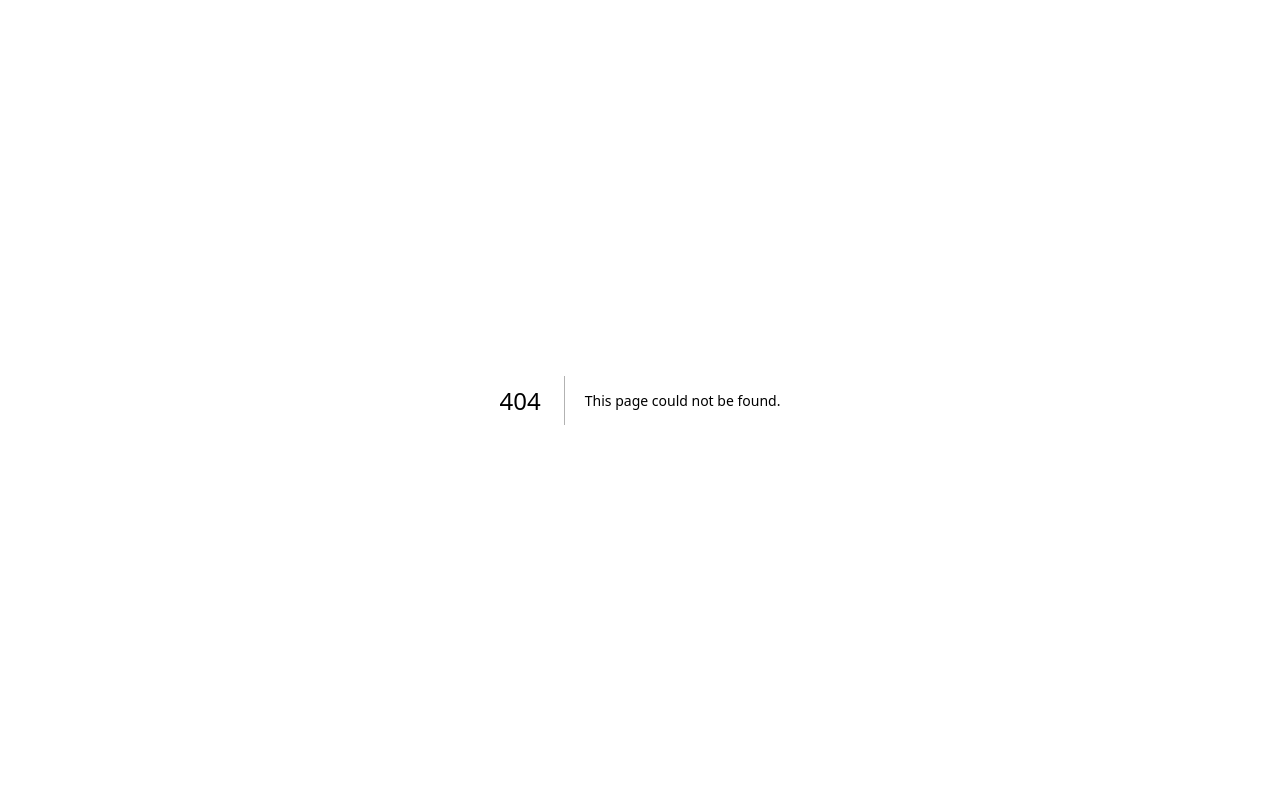
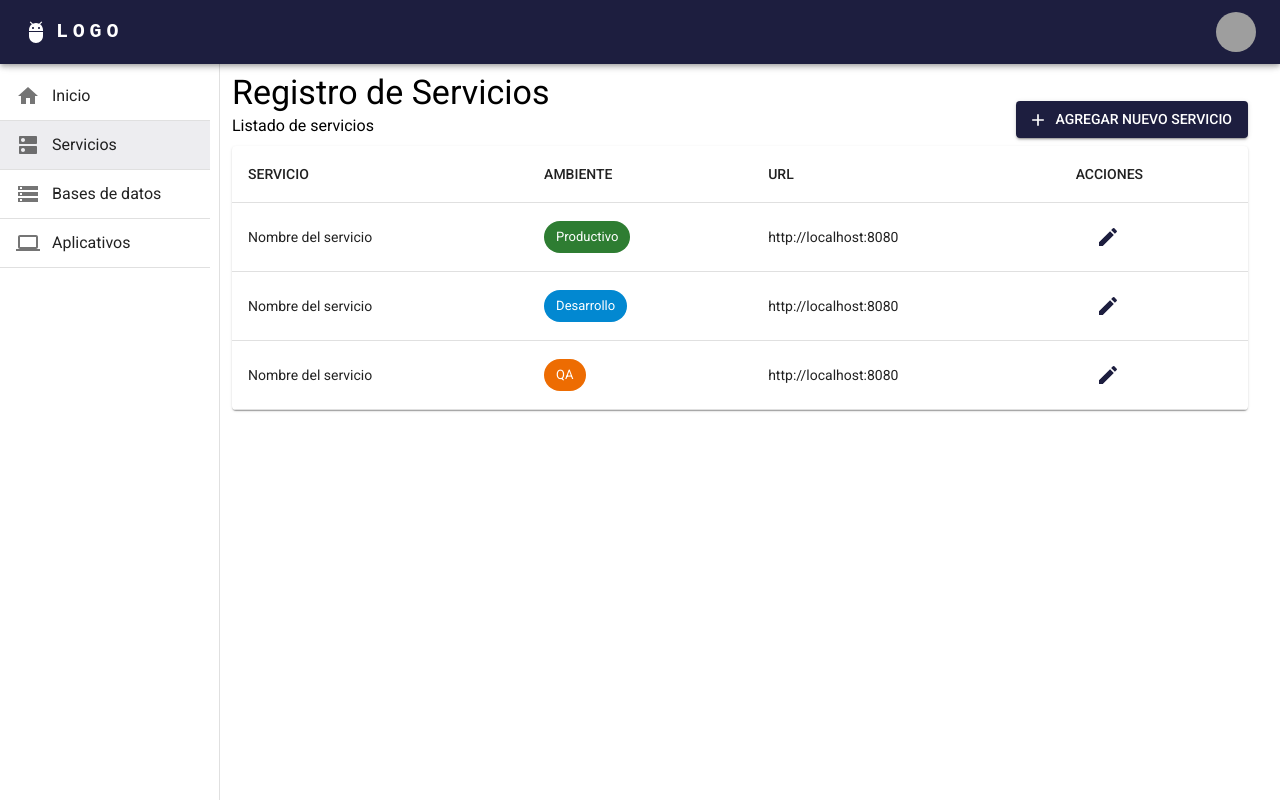
Before and after one commit to BryanCampos185637/info-server, a Next.js app: page /servicio in a window 1280 px wide. Before the commit this address had no page. Built offline with nearby package versions, Linux system fonts and the light colour scheme; grey boxes are pictures that could not be loaded; what @mui/material-nextjs would draw is missing.

Commit message:
Se crearon las paginas y las configuraciones de navegacion

```diff
--- a/src/app/(dashboard)/servidor/page.tsx
+++ b/src/app/(dashboard)/aplicativo/page.tsx
@@ -3,7 +3,10 @@ import { Container, Typography } from "@mui/material";
 const page = () => {
   return (
     <Container>
-      <Typography variant="h4">Servidores</Typography>
+      <Typography variant="h4">
+        Aplicativos
+        <Typography variant="body1">Listado de aplicativos</Typography>
+      </Typography>
     </Container>
   );
 };
--- a/src/app/(dashboard)/basedato/page.tsx
+++ b/src/app/(dashboard)/basedato/page.tsx
@@ -3,7 +3,10 @@ import { Container, Typography } from "@mui/material";
 const page = () => {
   return (
     <Container>
-      <Typography variant="h4">Base de datos</Typography>
+      <Typography variant="h4">
+        Base de datos
+        <Typography variant="body1">Listado de bases de datos</Typography>
+      </Typography>
     </Container>
   );
 };
--- /dev/null
+++ b/src/app/(dashboard)/servicio/page.tsx
@@ -0,0 +1,108 @@
+import {
+  Box,
+  Button,
+  Container,
+  Grid,
+  Typography,
+  TableContainer,
+  Table,
+  TableBody,
+  TableCell,
+  TableHead,
+  TableRow,
+  Paper,
+  Chip,
+} from "@mui/material";
+import AddIcon from "@mui/icons-material/Add";
+import EditIcon from "@mui/icons-material/Edit";
+
+const dataTemporal = [
+  {
+    id: 1,
+    servicio: "Nombre del servicio",
+    ambiente: "Productivo",
+    url: "http://localhost:8080",
+  },
+  {
+    id: 2,
+    servicio: "Nombre del servicio",
+    ambiente: "Desarrollo",
+    url: "http://localhost:8080",
+  },
+  {
+    id: 3,
+    servicio: "Nombre del servicio",
+    ambiente: "QA",
+    url: "http://localhost:8080",
+  },
+];
+
+const page = () => {
+  return (
+    <Container>
+      <Grid container spacing={1}>
+        <Grid size={12}>
+          <Box
+            sx={{
+              width: "100%",
+              height: "auto",
+              display: "flex",
+              justifyContent: "space-between",
+              alignItems: "flex-end",
+            }}
+          >
+            <Typography variant="h4">
+              Registro de Servicios
+              <Typography variant="body1">Listado de servicios</Typography>
+            </Typography>
+
+            <Button startIcon={<AddIcon />} variant="contained">
+              Agregar nuevo servicio
+            </Button>
+          </Box>
+        </Grid>
+
+        <Grid size={12}>
+          <TableContainer component={Paper}>
+            <Table>
+              <TableHead>
+                <TableRow>
+                  <TableCell>SERVICIO</TableCell>
+                  <TableCell>AMBIENTE</TableCell>
+                  <TableCell>URL</TableCell>
+                  <TableCell>ACCIONES</TableCell>
+                </TableRow>
+              </TableHead>
+              <TableBody>
+                {dataTemporal.map((item) => (
+                  <TableRow key={item.id}>
+                    <TableCell>{item.servicio}</TableCell>
+                    <TableCell>
+                      {item.ambiente === "Productivo" && (
+                        <Chip label={item.ambiente} color="success" />
+                      )}
+                      {item.ambiente === "Desarrollo" && (
+                        <Chip label={item.ambiente} color="info" />
+                      )}
+                      {item.ambiente === "QA" && (
+                        <Chip label={item.ambiente} color="warning" />
+                      )}
+                    </TableCell>
+                    <TableCell>{item.url}</TableCell>
+                    <TableCell>
+                      <Button variant="text">
+                        <EditIcon />
+                      </Button>
+                    </TableCell>
+                  </TableRow>
+                ))}
+              </TableBody>
+            </Table>
+          </TableContainer>
+        </Grid>
+      </Grid>
+    </Container>
+  );
+};
+
+export default page;
--- a/src/components/index.ts
+++ b/src/components/index.ts
@@ -1,2 +1,3 @@
 export { default as AppNavbar } from "./ui/AppNavbar";
 export { default as AppDrawer } from "./ui/AppDrawer";
+export { default as ItemAppDrawer } from "./ui/ItemAppDrawer";
--- a/src/components/ui/AppDrawer.tsx
+++ b/src/components/ui/AppDrawer.tsx
@@ -1,22 +1,35 @@
-"use client";
-import { useRouter } from "next/navigation";
-import {
-  Drawer,
-  Toolbar,
-  Box,
-  List,
-  ListItem,
-  ListItemButton,
-  ListItemIcon,
-  ListItemText,
-} from "@mui/material";
+import { Drawer, Toolbar, Box, List } from "@mui/material";
 import DnsIcon from "@mui/icons-material/Dns";
 import StorageIcon from "@mui/icons-material/Storage";
 import HomeIcon from "@mui/icons-material/Home";
+import LaptopIcon from "@mui/icons-material/Laptop";
+
+import ItemAppDrawer from "./ItemAppDrawer";
+
+const menuItems = [
+  {
+    label: "Inicio",
+    href: "/",
+    icon: <HomeIcon />,
+  },
+  {
+    label: "Servicios",
+    href: "/servicio",
+    icon: <DnsIcon />,
+  },
+  {
+    label: "Bases de datos",
+    href: "/basedato",
+    icon: <StorageIcon />,
+  },
+  {
+    label: "Aplicativos",
+    href: "/aplicativo",
+    icon: <LaptopIcon />,
+  },
+];
 
 export default function AppDrawer() {
-  const router = useRouter();
-
   return (
     <Drawer
       variant="permanent"
@@ -30,33 +43,10 @@ export default function AppDrawer() {
       <Box sx={{ width: 210, overflow: "auto" }} role="presentation">
         <List>
           {menuItems.map((item) => (
-            <ListItem key={item.label} disablePadding>
-              <ListItemButton onClick={() => router.push(item.href)}>
-                <ListItemIcon>{item.icon}</ListItemIcon>
-                <ListItemText primary={item.label} />
-              </ListItemButton>
-            </ListItem>
+            <ItemAppDrawer key={item.label} {...item} />
           ))}
         </List>
       </Box>
     </Drawer>
   );
 }
-
-const menuItems = [
-  {
-    label: "Inicio",
-    href: "/",
-    icon: <HomeIcon />,
-  },
-  {
-    label: "Servidores",
-    href: "/servidor",
-    icon: <DnsIcon />,
-  },
-  {
-    label: "Bases de datos",
-    href: "/basedato",
-    icon: <StorageIcon />,
-  },
-];
--- /dev/null
+++ b/src/components/ui/ItemAppDrawer.tsx
@@ -0,0 +1,35 @@
+"use client";
+import { usePathname, useRouter } from "next/navigation";
+import {
+  Divider,
+  ListItem,
+  ListItemButton,
+  ListItemIcon,
+  ListItemText,
+} from "@mui/material";
+
+interface Props {
+  label: string;
+  href: string;
+  icon: React.ReactNode;
+}
+
+export default function ItemAppDrawer({ label, href, icon }: Props) {
+  const router = useRouter();
+  const pathname = usePathname();
+
+  return (
+    <>
+      <ListItem disablePadding>
+        <ListItemButton
+          onClick={() => router.push(href)}
+          selected={pathname === href}
+        >
+          <ListItemIcon>{icon}</ListItemIcon>
+          <ListItemText primary={label} />
+        </ListItemButton>
+      </ListItem>
+      <Divider />
+    </>
+  );
+}
```
Also changed, not shown: src/app/(dashboard)/page.tsx (+6 -1 lines).
